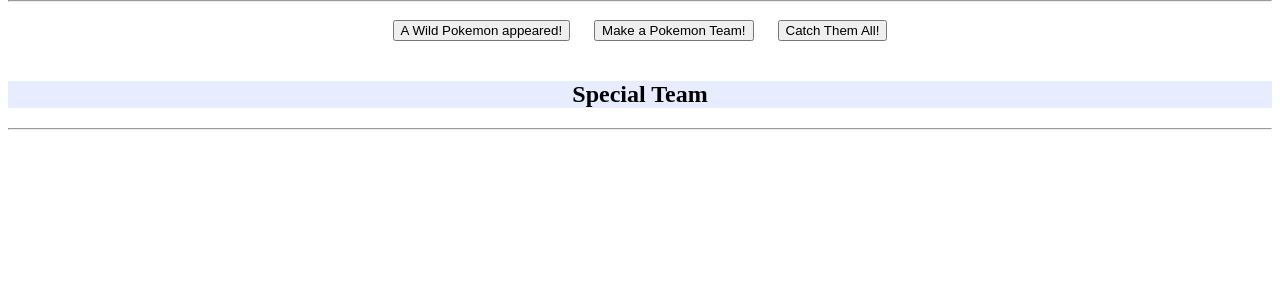
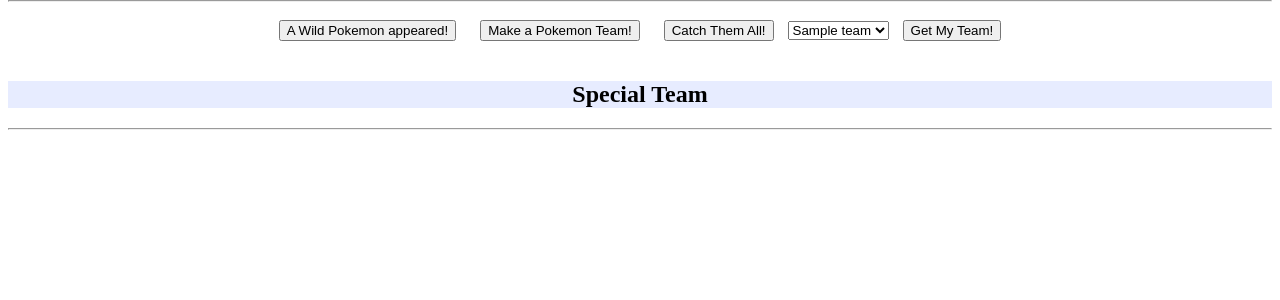
Before and after one commit to kremerben/django-pokemon-game, a Django app: template match_game/templates/home.html in a window 1280 px wide. Shown: the part 16-316 px from the top of the page. Run offline with Django 3.2, Linux system fonts and the light colour scheme; the template is opened without the code that fills it: most values are stand-ins (such as "Sample title", 1, 10 or a date in 2020); some libraries are stand-ins or nearby versions.

Commit message:
ongoing and formatting updates

```diff
--- a/match_game/templates/home.html
+++ b/match_game/templates/home.html
@@ -12,6 +12,17 @@
     <button type="button" id="pokeSingle">A Wild Pokemon appeared!</button>
     <button type="button" id="pokeTeam">Make a Pokemon Team!</button>
     <button type="button" id="matchGame">Catch Them All!</button>
+<select id="teamDrop">
+    {% for team in teams %}
+    <option value={{ team.id }} >{{ team.name }}</option>
+    {% endfor %}
+</select>
+    <button type="button" id="getMyTeam">Get My Team!</button>
+{#<form method="post" class="getMyTeam" >#}
+{#    {% csrf_token %}#}
+{#    {{ form }}#}
+{#    <button type="submit" value="Get My Team" id="getMyTeam">Get My Team</button>#}
+{#</form>#}
 
     <div class="pokemon"></div>
 </div>
--- a/match_game/templates/pokemon_info.html
+++ b/match_game/templates/pokemon_info.html
@@ -1,4 +1,3 @@
-
 <div id="{{ pokedex_id }}" class="pokeChar">
     <h3>{{ name }} - {{ pokedex_id }}</h3>
     <img src="{{ image }}">
--- a/pokemon/urls.py
+++ b/pokemon/urls.py
@@ -15,5 +15,8 @@
     url(r'^dump_pokemon/$', 'match_game.views.all_pokemon', name='all_pokemon'),
     url(r'^serial_pokemon/$', 'match_game.views.serial_pokemon', name='serial_pokemon'),
     url(r'^pokemon_info/(?P<pokemon_id>\w+)/$', 'match_game.views.pokemon_info', name='pokemon_info'),
+    url(r'^pokemon_team_info/(?P<team_id>\w+)/$', 'match_game.views.pokemon_team_info', name='pokemon_team_info'),
+
+
 
 )
--- a/static/js/index.js
+++ b/static/js/index.js
@@ -2,6 +2,19 @@
 
 var MATCHGAMECARDS = 6;
 var score = 0;
+
+//GET TEAM
+$('#getMyTeam').on('click', function(){
+    var team_id = $("#teamDrop :selected").val();
+    console.log(team_id);
+    $.ajax({
+        url: '/pokemon_team_info/' + team_id + '/',
+        type: 'GET',
+        success: function(data) {
+            $('.pokemon').append(data);
+        }
+    });
+});
 
 
 // MATCH GAME SETUP
@@ -81,7 +94,6 @@
     specialTeamButton.id = 'specialTeamButton';
     $(specialTeamButton).text("Save to special Team");
     $('.pokemon').append(specialTeamButton);
-
 });
 
 // SAVE TO SPECIAL TEAM
@@ -225,19 +237,21 @@
                 pokemon.name = data.pokemon.name;
                 pokemon.pokedex_id = data.id - 1;
                 pokemon.image = 'http://pokeapi.co' + data.image;
-//                var pokeDiv = document.createElement("div");
-//                pokeDiv.id = pokemon.pokedex_id;
-//                pokeDiv.innerHTML = '<h3>' + pokemon.name + ' - ' + pokemon.pokedex_id + '</3>';
-//                $(pokeDiv).addClass('pokeChar').addClass(addclass);
-//                $('.pokemon').append(pokeDiv);
-//                $(pokeDiv).append('<img src="' + pokemon.image + '" />');
-                $.ajax({
-                    url: '/pokemon_info/' + pokemon.pokedex_id + '/',
-                    type: 'GET',
-                    success: function(data) {
-                        $('.pokemon').html(data);
-                    }
-                });
+                var pokeDiv = document.createElement("div");
+                pokeDiv.id = pokemon.pokedex_id;
+                pokeDiv.innerHTML = '<h3>' + pokemon.name + ' - ' + pokemon.pokedex_id + '</3>';
+                $(pokeDiv).addClass('pokeChar').addClass(addclass);
+                $('.pokemon').append(pokeDiv);
+                $(pokeDiv).append('<img src="' + pokemon.image + '" />');
+
+
+//                $.ajax({
+//                    url: '/pokemon_info/' + pokemon.pokedex_id + '/',
+//                    type: 'GET',
+//                    success: function(data) {
+//                        $('.pokemon').html(data);
+//                    }
+//                });
 
 
 
```
Also changed, not shown: match_game/forms.py (+12 -1 lines), match_game/views.py (+32 -2 lines).
